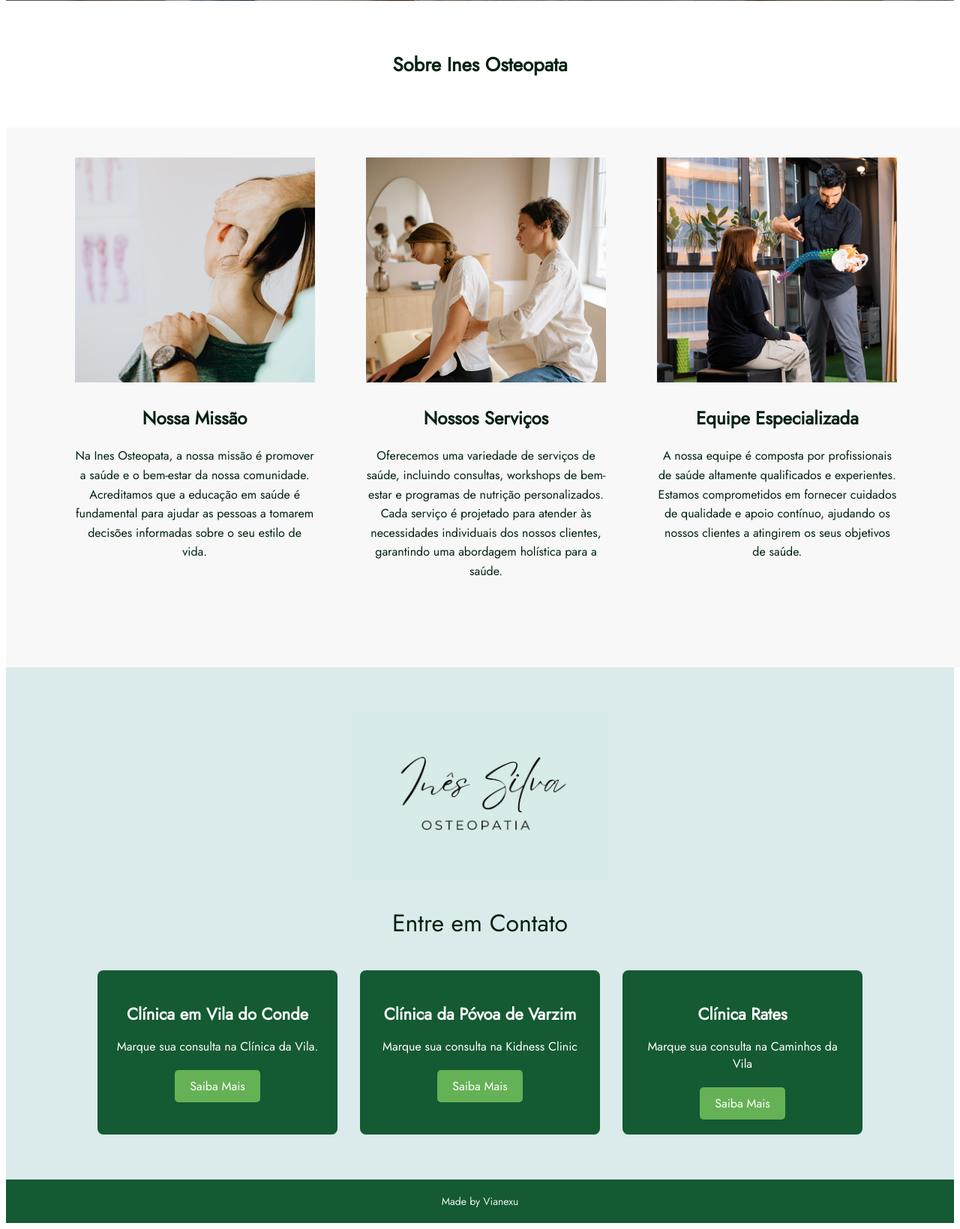
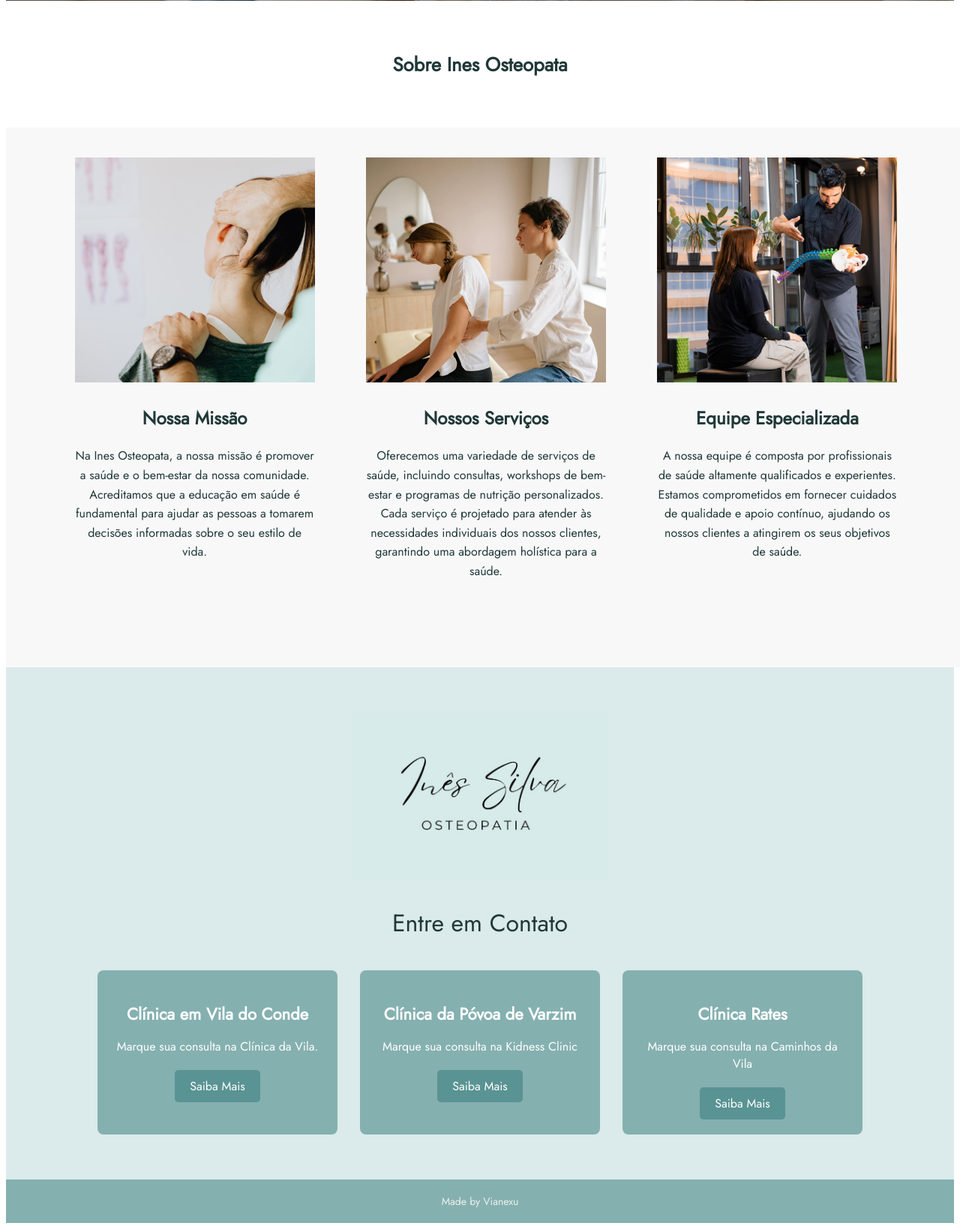
Before and after one commit to WOH2021/inesosteopata, a PHP site: page / in a window 1280 px wide. Shown: the part 791-2430 px from the top of the page at 75% size. Run offline with PHP 8.4, Linux system fonts and the light colour scheme.

Commit message:
card color blueish

```diff
--- a/style.css
+++ b/style.css
@@ -2,7 +2,7 @@ import url('https://fonts.googleapis.com/css2?family=Jost:wght@300;400;500;600;7
 /* Reset and Base Styles */
 
 html, body { margin: 0; padding: 0; width: 100%; overflow-x: hidden; }
-body { font-family: 'Jost', sans-serif; color: #01220f; }
+body { font-family: 'Jost', sans-serif; color: #203838; }
 .logo { height: 225px; }
 
 .landing-container {
@@ -14,7 +14,6 @@ body { font-family: 'Jost', sans-serif; color: #01220f; }
 
 #title {
   width: 40%;
-  background-color: #145a32;
   display: flex;
   align-items: center;
   justify-content: center;
@@ -71,12 +70,12 @@ body { font-family: 'Jost', sans-serif; color: #01220f; }
 .column h2 {
     margin-top: 30px;
     font-size: 24px;
-    color: #01220f;
+    color: #203838;
 }
 .column p {
     margin-top: 20px;
     font-size: 16px;
-    color: #01220f;
+    color: #203838;
     line-height: 1.6;
 }
 
@@ -84,7 +83,7 @@ body { font-family: 'Jost', sans-serif; color: #01220f; }
 #contact {
     clear: both;
     background: #DBEAEA;
-    color: #01220f;
+    color: #203838;
     padding: 60px 20px;
     text-align: center;
 }
@@ -100,7 +99,7 @@ body { font-family: 'Jost', sans-serif; color: #01220f; }
     gap: 30px;
 }
 .contact-card {
-    background: #145a32;
+    background: #85b0b0;
     padding: 20px;
     border-radius: 8px;
     width: 280px;
@@ -123,7 +122,7 @@ body { font-family: 'Jost', sans-serif; color: #01220f; }
 .contact-card a {
     display: inline-block;
     padding: 10px 20px;
-    background: #65b155;
+    background: #5a9393;
     color: #ffffff;
     text-decoration: none;
     border-radius: 5px;
@@ -131,12 +130,12 @@ body { font-family: 'Jost', sans-serif; color: #01220f; }
     transition: background 0.3s ease;
 }
 .contact-card a:hover {
-    background: #60ab51b1;
+    background: #5a93939c;
 }
 
 /* Footer */
 footer {
-    background: #145a32;
+    background: #85b0b0;
     color: #ecf1ec;
     text-align: center;
     padding: 05px;
```
